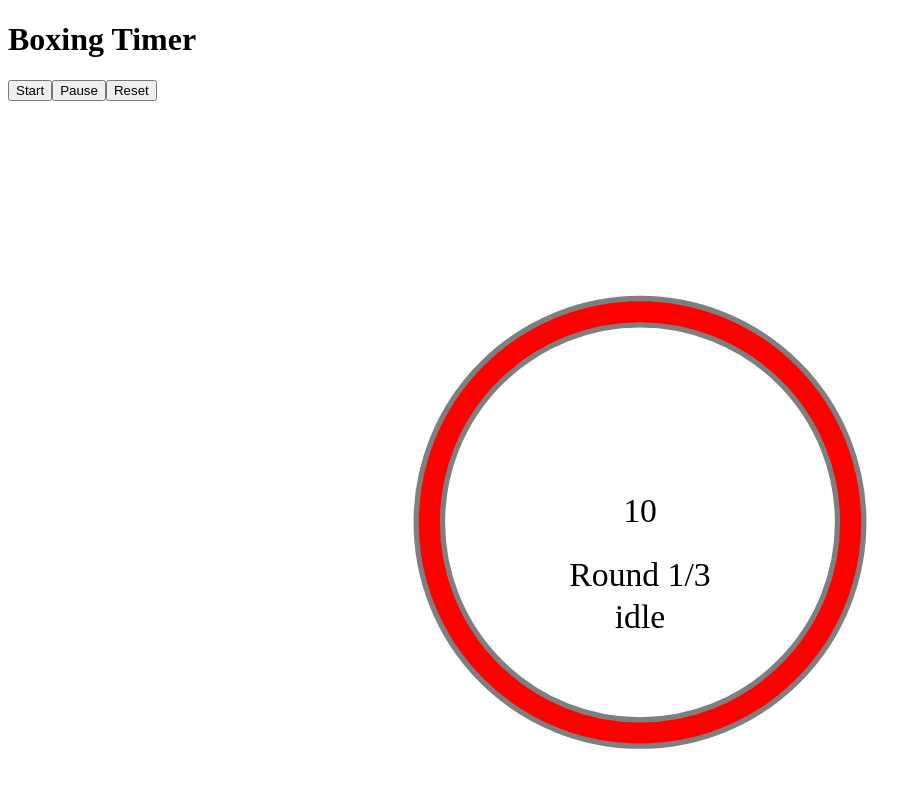
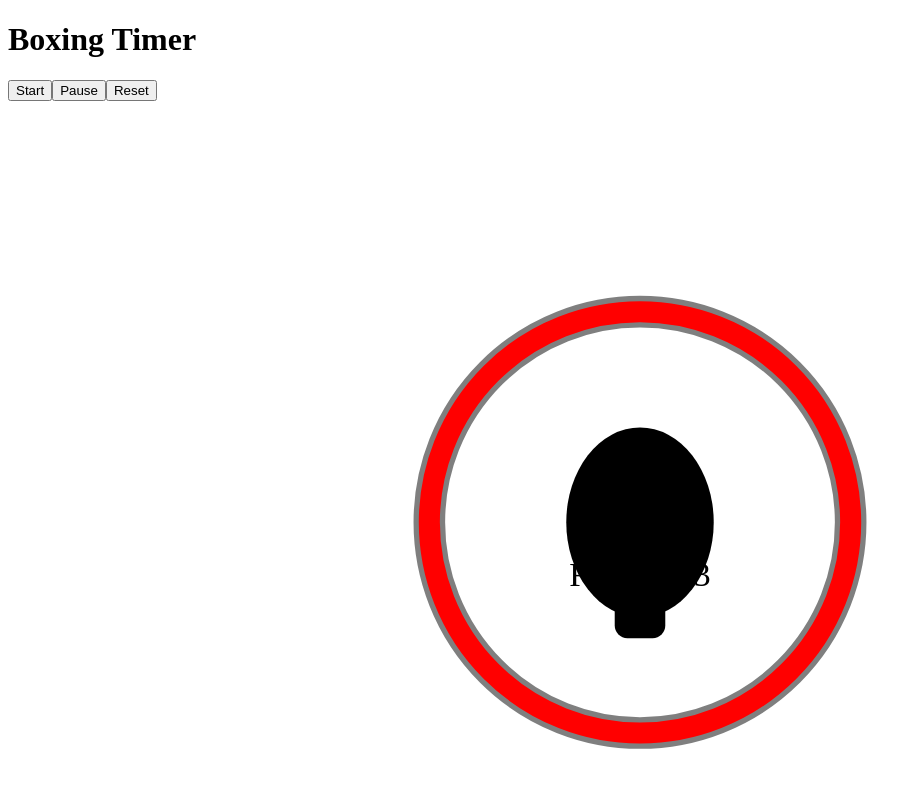
Before and after one commit to p-gupta98/boxing-timer, a React (Vite) app: page / in a window 1280 px wide. Shown: the top 788 px of the page, without its empty margins (0-922 px from the left). Built offline with nearby package versions, Linux system fonts and the light colour scheme.

Commit message:
Add boxing glove shape to timer

```diff
--- a/src/App.jsx
+++ b/src/App.jsx
@@ -1,6 +1,4 @@
 import { useState, useEffect, useRef, useReducer } from 'react';
-
-
 
 export default function App() {
 
@@ -157,6 +155,10 @@ export default function App() {
       <button type="button" onClick={pause}>Pause</button>
       <button type="reset" onClick={reset}>Reset</button>
       <svg viewBox ={`0 0 ${size} ${size}`} >
+        <g className={`glove glove-${state.phase}`} transform={`translate(${centerViewBox}, ${cy})`}>
+          <ellipse cx="0" cy="0" rx="35" ry="45" />
+          <rect x="-12" y="35" width="24" height="20" rx="6" />
+        </g>
         <circle r={radius} cx={centerViewBox} cy={cy} fill="none" stroke="black" strokeWidth="15" opacity="0.5"/>
         <circle r={radius} cx={centerViewBox} cy={cy} fill="none" stroke="red" strokeWidth="10" strokeLinecap="round" strokeDasharray={circumference} strokeDashoffset={offset}
         transform={`rotate(-90, ${centerViewBox}, ${cy})`}/>
```
